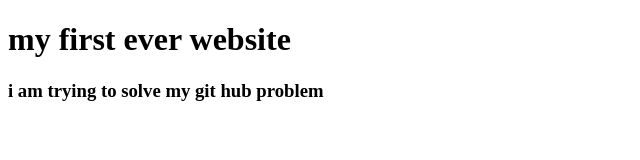
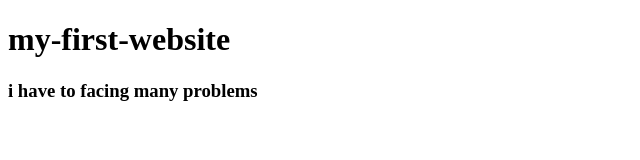
Before and after one commit to mamaruf04/my-first-website, a plain HTML site: page index.html in a window 1280 px wide. Shown: the whole page, without its empty margins (0-640 px from the left). Drawn offline with Linux system fonts and the light colour scheme.

Commit message:
first ever commit

```diff
--- a/index.html
+++ b/index.html
@@ -7,7 +7,7 @@
     <title>Document</title>
 </head>
 <body>
-    <h1>my first ever website</h1>
-    <h3>i am trying to solve my git hub problem</h3>
+    <h1>my-first-website</h1>
+    <h3>i have to facing many problems</h3>
 </body>
 </html>
```
